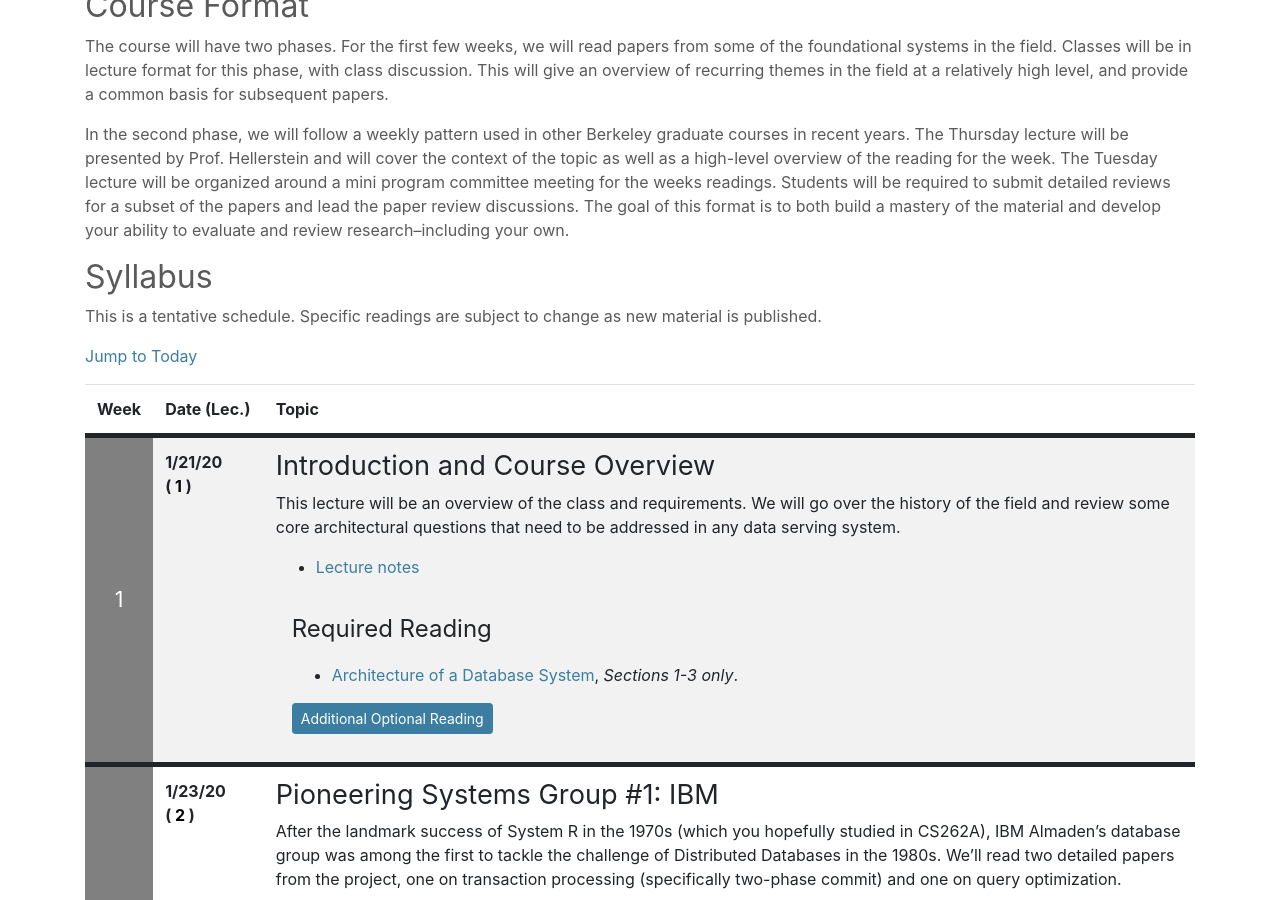
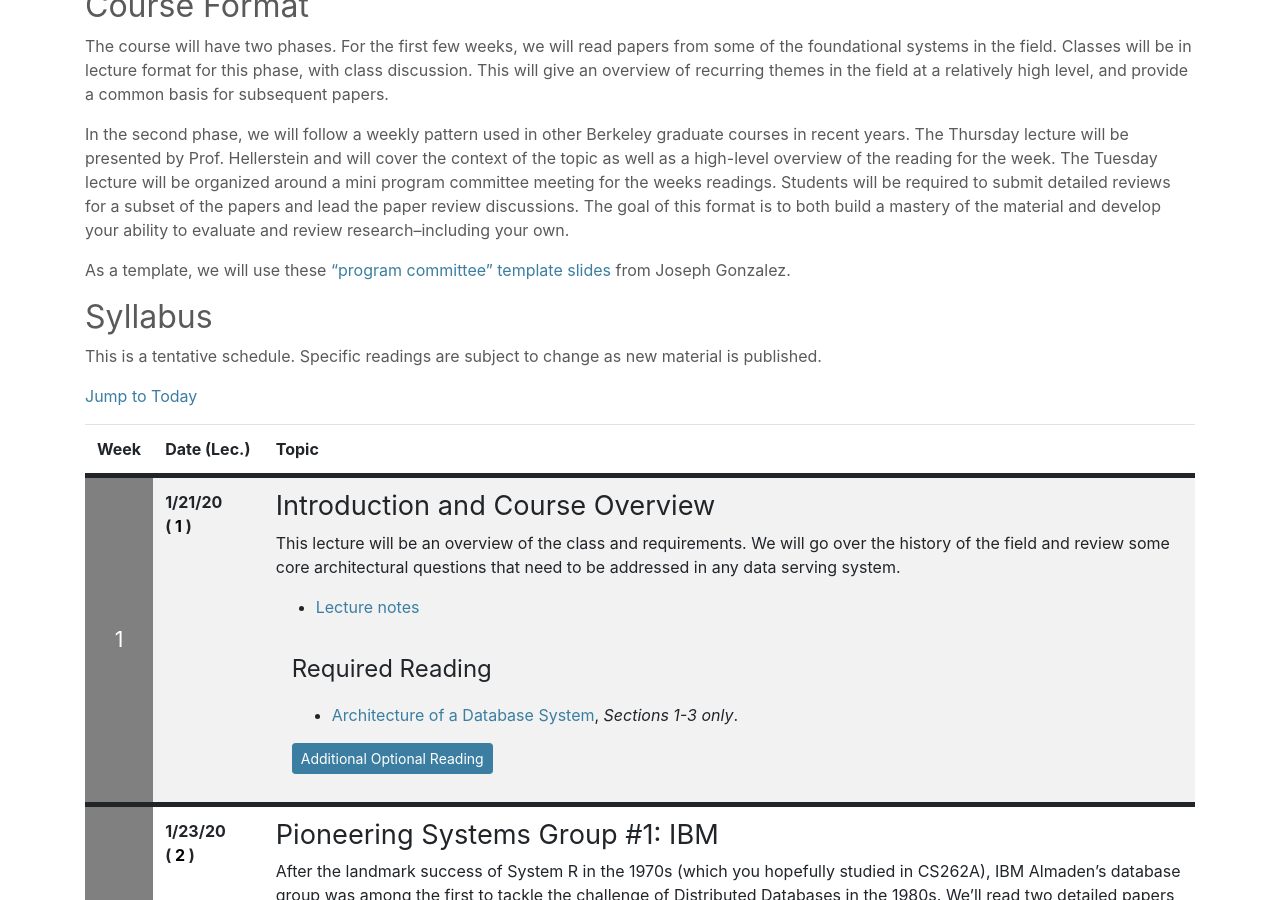
Before and after one commit to jhellerstein/CS286-Sp20, a Jekyll site: the page built from index.md, in a window 1280 px wide and 900 px high, scrolled down 611 px. Built offline with Jekyll 4.4.1, drawn with Linux system fonts in a browser that asks for light colours; nearby versions of some CDN libraries; our own code applies the rules of GitHub Pages for plain Markdown files.

Commit message:
add slide template

```diff
--- a/index.md
+++ b/index.md
@@ -40,6 +40,8 @@ basis for subsequent papers.
 
 In the second phase, we will follow a weekly pattern used in other
 Berkeley graduate courses in recent years. The Thursday lecture will be presented by Prof. Hellerstein and will cover the context of the topic as well as a high-level overview of the reading for the week.  The Tuesday lecture will be organized around a mini program committee meeting for the weeks readings.  Students will be required to submit detailed reviews for a subset of the papers and lead the paper review discussions.  The goal of this format is to both build a mastery of the material and develop your ability to evaluate and review research--including your own.
+
+As a template, we will use these ["program committee" template slides](https://docs.google.com/presentation/d/1bxGL9cQziVhGQzhq-rBXxuYnuP3745Ye3PRg_1QZj3I/edit#slide=id.g62c62a7e48_0_75) from Joseph Gonzalez.
 
 
 ## Syllabus
```
